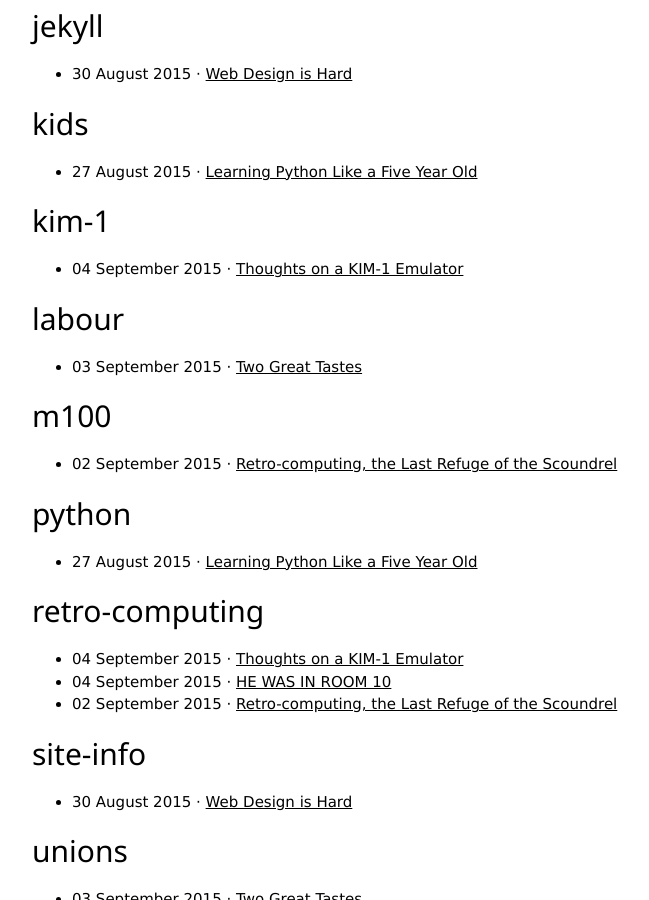
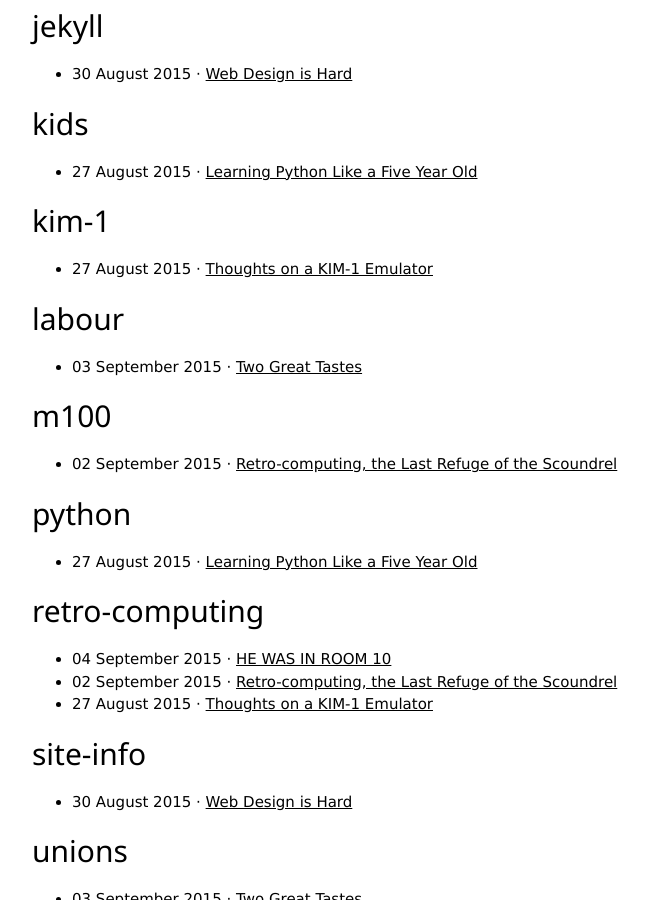
Before and after one commit to jverne/jverne.github.io, a Jekyll site: the page built from tags/index.md, in a window 1280 px wide and 900 px high, scrolled down 1184 px. Shown: the whole window, without its empty margins (0-649 px from the left). Built offline with Jekyll 4.4.1, drawn with Linux system fonts in a browser that asks for light colours; nearby versions of some CDN libraries; some of the changed text lies outside the part shown.

Commit message:
Fix timestamp

```diff
--- a/_posts/2015-08-27-thoughts-on-a-kim-1-emulator.md
+++ b/_posts/2015-08-27-thoughts-on-a-kim-1-emulator.md
@@ -5,7 +5,7 @@
   - "retro-computing"
   - "kim-1"
   - emulators
-date: "2015-09-04 10:02 -0400"
+date: "2015-08-27 10:02 -0400"
 category: "retro-computing"
 ---
 
```
